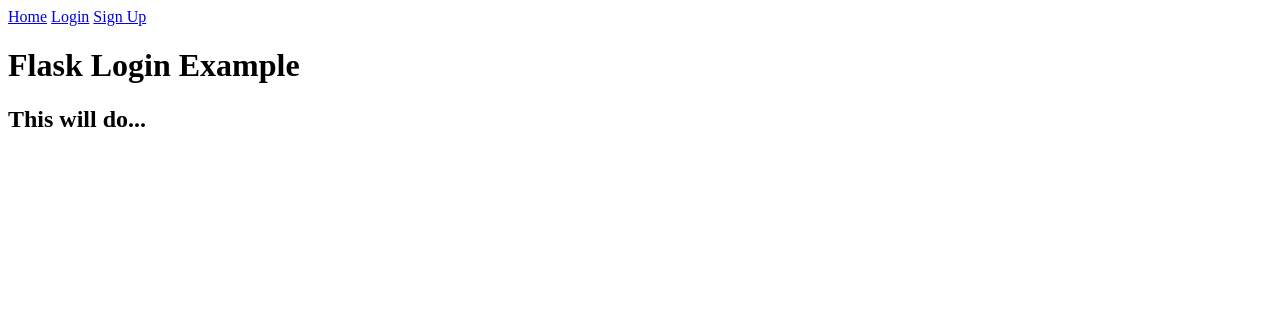
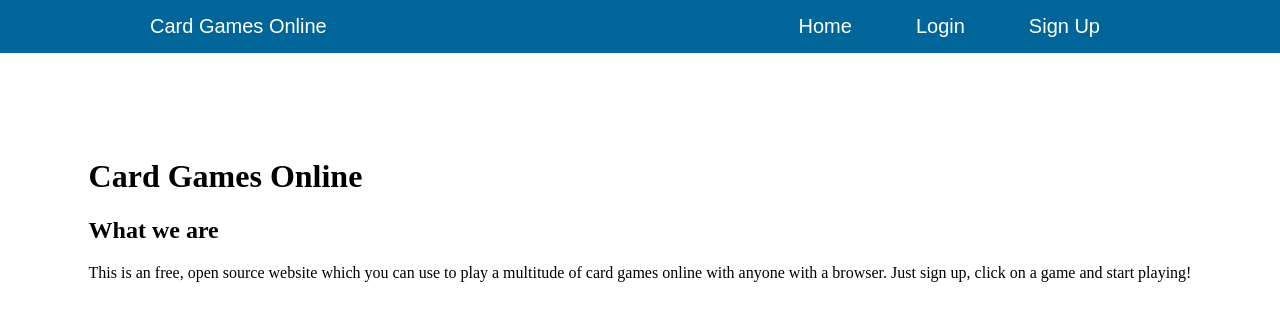
Before and after one commit to Ash4669/Chase-The-Ace, a Flask app: template templates/home/index.html in a window 1280 px wide. Shown: the top 321 px of the page. Run offline with Flask 2, Linux system fonts and the light colour scheme; the template is opened without the code that fills it, so the values that code supplies are empty; parts of the project's set-up code (start-up, migrations or seed data) failed here and were passed over.

Commit message:
look at the git diff later

```diff
--- /dev/null
+++ b/static/css/basePage.css
@@ -0,0 +1,44 @@
+body {
+  padding: 0px;
+  margin: 0px;
+  color: black;
+  background-color: white;
+}
+.main {
+  padding-top: 80px;
+  height: 100%;
+  width: 100%;
+  display: flex;
+  align-items: center;
+  justify-content: center;
+}
+.nav-bar{
+display: inline-block;
+width: 100%;
+background-color: #006699;
+}
+.logo{
+  float: left;
+  padding: 15px 30px;
+  padding-left: 150px;
+  color: white;
+  font-size: 20px;
+  font-family: arial;
+}
+.links {
+  float: right;
+  padding-right: 150px;
+}
+.links > a {
+  display: inline-block;
+  color: white;
+  font-size: 20px;
+  font-family: arial;
+  text-decoration: none;
+  padding: 15px 30px;
+}
+.links > a:hover {
+  color: ;
+  text-decoration: underline;
+  background-color: ;
+}
--- a/templates/base.html
+++ b/templates/base.html
@@ -2,14 +2,17 @@
 <html lang="en" dir="ltr">
   <head>
     <meta http-equiv="X-UA-Compatible" content="IE=edge">
-    <meta charset="utf-8">
+    <meta charset="utf-8"
     <title></title>
+    <link rel="stylesheet" type= "text/css" href="{{ url_for('static', filename='css/basePage.css') }}">
   </head>
   <body>
+    <nav class="nav-bar">
+      <div class="logo">
+        Card Games Online
+      </div>
       <div class="">
-      <nav>
-        <div class="">
-          <div class="">
+        <div class="links">
           <a href="{{url_for('main.index')}}">Home</a>
           {% if current_user.is_authenticated %}
           <a href="{{url_for('main.profile')}}">Profile</a>
@@ -24,15 +27,11 @@
         </div>
       </div>
     </nav>
-    </div>
-    <div class="">
+    <div class="main">
       <div class="">
         {% block content%}
         {% endblock %}
       </div>
     </div>
-
-
-
   </body>
 </html>
--- a/templates/home/index.html
+++ b/templates/home/index.html
@@ -1,6 +1,7 @@
 {% extends "base.html" %}
 
 {% block content %}
-<h1>Flask Login Example</h1>
-<h2>This will do...</h2>
+<h1>Card Games Online</h1>
+<h2>What we are</h2>
+<p>This is an free, open source website which you can use to play a multitude of card games online with anyone with a browser. Just sign up, click on a game and start playing!</p>
 {% endblock %}
```
Also changed, not shown: README.txt. Lines whose indentation alone changed are shown as unchanged.
